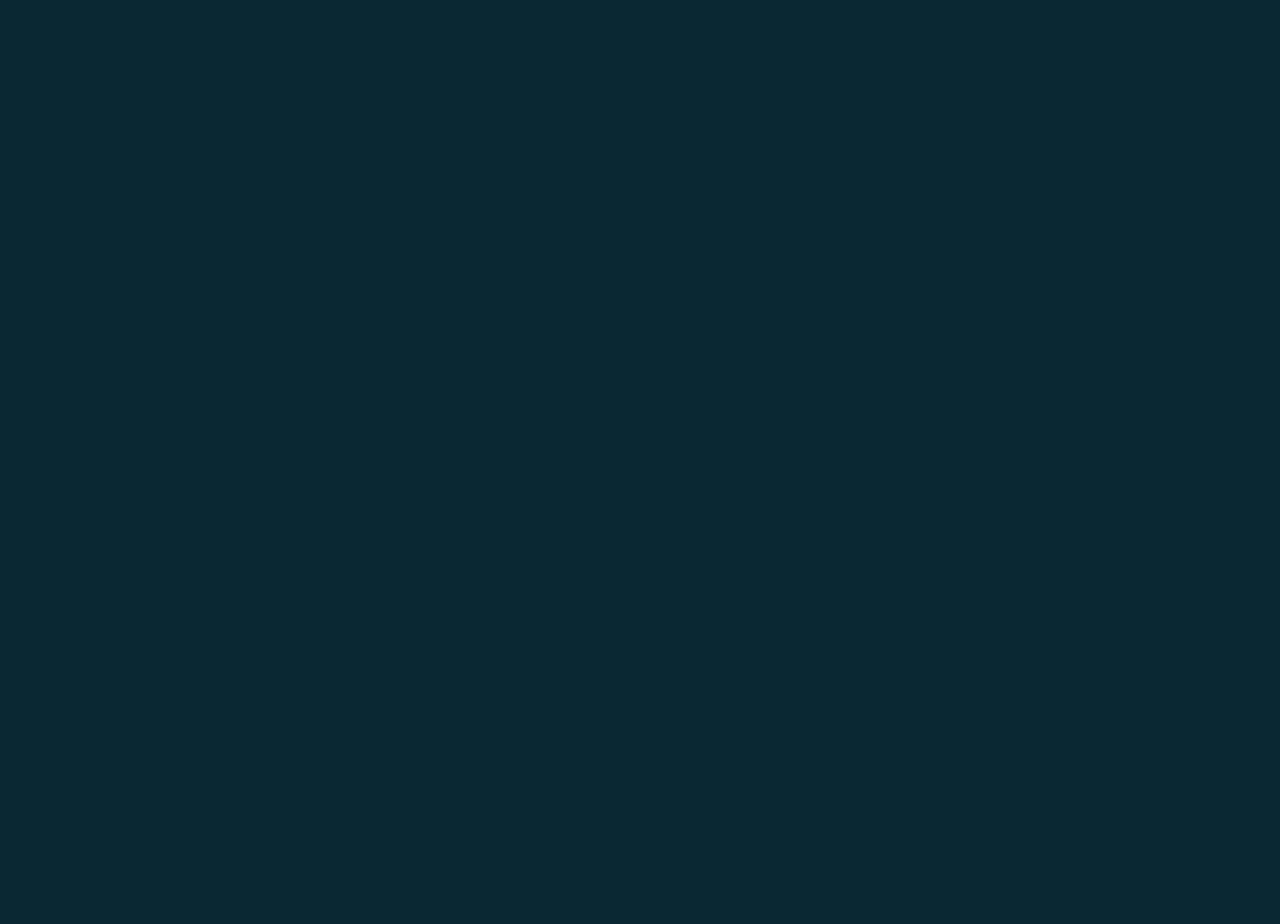
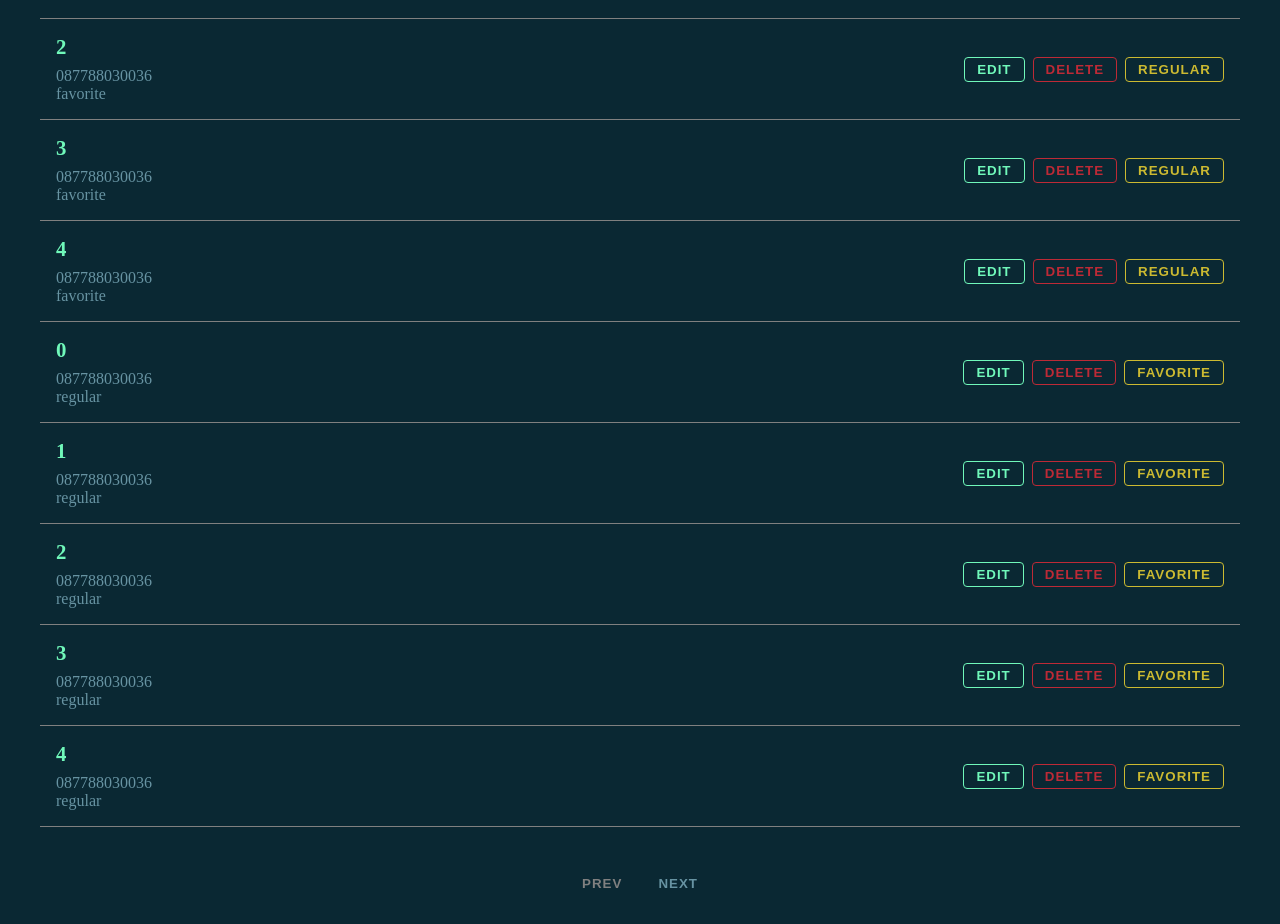
Before and after one commit to sammyarno/goto-test, a React (Create React App) app: page / in a window 1280 px wide. Shown: the part 285-1209 px from the top of the page. Before the commit the page ends 800 px from the top, so only its background shows below. Built offline with nearby package versions, Linux system fonts and the light colour scheme.

Commit message:
contact list done

```diff
--- /dev/null
+++ b/src/components/contact-list/index.tsx
@@ -0,0 +1,108 @@
+/** @jsxImportSource @emotion/react */
+import { css } from "@emotion/react";
+import { Container } from "../shared";
+import styled from "@emotion/styled";
+
+type ContactActionButtonProps = {
+  danger?: boolean;
+  primary?: boolean;
+  info?: boolean;
+};
+
+const Contact = styled.div`
+  border-bottom: 1px solid gray;
+  padding: 1rem;
+  display: flex;
+  justify-content: space-between;
+  align-items: center;
+`;
+
+const PaginationContainer = styled.div`
+  margin: 1rem 0;
+  padding: 1rem 0;
+  display: flex;
+  align-items: center;
+  justify-content: center;
+`;
+
+const PaginationButton = styled.button`
+  margin: 0 0.75rem;
+  text-transform: uppercase;
+  background-color: transparent;
+  border: none;
+  color: ${(props) => (props.disabled ? "gray" : "var(--accent)")};
+  font-weight: bold;
+  letter-spacing: 1px;
+
+  :hover {
+    cursor: ${(props) => (props.disabled ? "default" : "pointer")};
+  }
+`;
+
+const ContactActionButton = styled.button<ContactActionButtonProps>`
+  padding: 0.25rem 0.75rem;
+  text-transform: uppercase;
+  font-weight: bold;
+  background-color: transparent;
+  border: none;
+  border-radius: 0.25rem;
+  letter-spacing: 1px;
+
+  ${(props) => `${props.primary ? "border: 1px solid var(--primary); color: var(--primary);" : ""}`}
+  ${(props) => `${props.danger ? "border: 1px solid rgba(189, 42, 54); color: rgba(189, 42, 54);" : ""}`}
+  ${(props) => `${props.info ? "border: 1px solid rgba(204, 186, 49); color: rgba(204, 186, 49);" : ""}`}
+
+  :not(:last-child) {
+    margin-right: 0.5rem;
+  }
+`;
+
+const contactNameStyle = css`
+  font-weight: bold;
+  font-size: 1.3rem;
+  margin-bottom: 0.5rem;
+  color: var(--primary);
+`;
+
+const ContactList = () => {
+  return (
+    <Container>
+      <Container padded>
+        {Array.from(Array(5).keys()).map((val) => (
+          <Contact key={val}>
+            <div>
+              <p css={contactNameStyle}>{val}</p>
+              <p>087788030036</p>
+              <p>favorite</p>
+            </div>
+            <div>
+              <ContactActionButton primary>edit</ContactActionButton>
+              <ContactActionButton danger>delete</ContactActionButton>
+              <ContactActionButton info>regular</ContactActionButton>
+            </div>
+          </Contact>
+        ))}
+        {Array.from(Array(5).keys()).map((val) => (
+          <Contact key={val}>
+            <div>
+              <p css={contactNameStyle}>{val}</p>
+              <p>087788030036</p>
+              <p>regular</p>
+            </div>
+            <div>
+              <ContactActionButton primary>edit</ContactActionButton>
+              <ContactActionButton danger>delete</ContactActionButton>
+              <ContactActionButton info>favorite</ContactActionButton>
+            </div>
+          </Contact>
+        ))}
+      </Container>
+      <PaginationContainer>
+        <PaginationButton disabled>prev</PaginationButton>
+        <PaginationButton>next</PaginationButton>
+      </PaginationContainer>
+    </Container>
+  );
+};
+
+export default ContactList;
--- a/src/components/navigation-bar/index.tsx
+++ b/src/components/navigation-bar/index.tsx
@@ -8,6 +8,12 @@
   padding: 1.5rem 0;
   display: flex;
   justify-content: space-between;
+`;
+
+const InputContainer = styled.div`
+  display: flex;
+  justify-content: center;
+  align-items: center;
 `;
 
 const SearchButton = styled.button`
@@ -46,11 +52,11 @@
 
   return (
     <Navbar>
-      <h2 css={logoStyle}>Contact List</h2>
-      <div>
+      <h1 css={logoStyle}>Contact List</h1>
+      <InputContainer>
         <SearchInput type="text" value={searchQuery} onChange={handleSearchQuery} />
         <SearchButton onClick={handleSearch}>Search</SearchButton>
-      </div>
+      </InputContainer>
     </Navbar>
   );
 };
--- /dev/null
+++ b/src/components/shared.tsx
@@ -0,0 +1,33 @@
+import styled from "@emotion/styled";
+
+type ContainerProps = {
+  // eslint-disable-next-line @typescript-eslint/no-explicit-any
+  padded?: boolean;
+};
+
+export const Container = styled.div<ContainerProps>`
+  @media (max-width: 576px) {
+    max-width: 540px;
+  }
+
+  @media (min-width: 577px) and (max-width: 768px) {
+    max-width: 720px;
+  }
+
+  @media (min-width: 769px) and (max-width: 992px) {
+    max-width: 960px;
+  }
+
+  @media (min-width: 993px) and (max-width: 1200px) {
+    max-width: 1140px;
+  }
+
+  @media (min-width: 1201px) {
+    max-width: 1200px;
+  }
+
+  width: 100%;
+  margin: 0 auto;
+
+  ${(props) => `${props.padded ? "padding: 1rem 0;" : ""}`};
+`;
--- a/src/pages/app/index.tsx
+++ b/src/pages/app/index.tsx
@@ -1,34 +1,12 @@
-import styled from "@emotion/styled";
-
-const Container = styled.div`
-  @media (max-width: 576px) {
-    max-width: 540px;
-  }
-
-  @media (min-width: 577px) and (max-width: 768px) {
-    max-width: 720px;
-  }
-
-  @media (min-width: 769px) and (max-width: 992px) {
-    max-width: 960px;
-  }
-
-  @media (min-width: 993px) and (max-width: 1200px) {
-    max-width: 1140px;
-  }
-
-  @media (min-width: 1201px) {
-    max-width: 1200px;
-  }
-
-  width: 100%;
-  margin: 0 auto;
-`;
+import NavigationBar from "../../components/navigation-bar";
+import ContactList from "../../components/contact-list";
+import { Container } from "../../components/shared";
 
 const App = () => {
   return (
     <Container className="app">
-      <h1>Test Index</h1>
+      <NavigationBar />
+      <ContactList />
     </Container>
   );
 };
```
